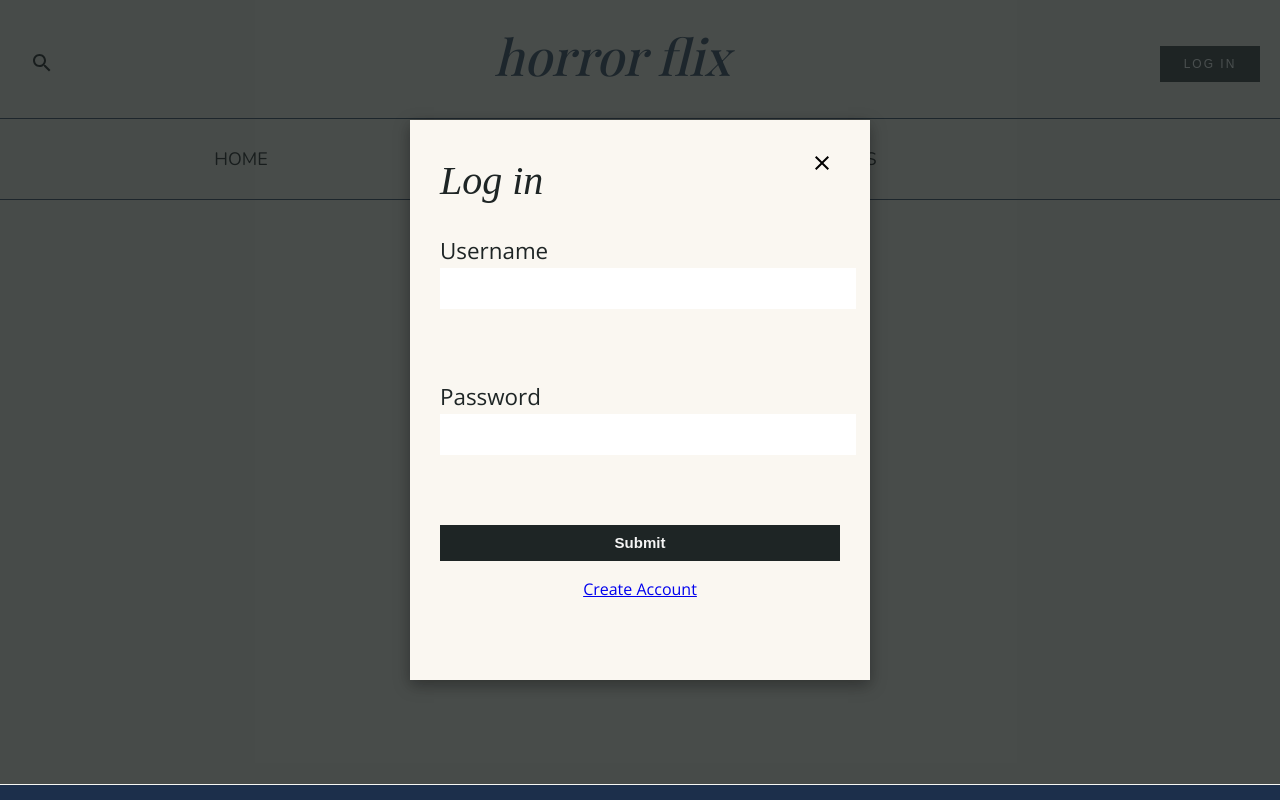
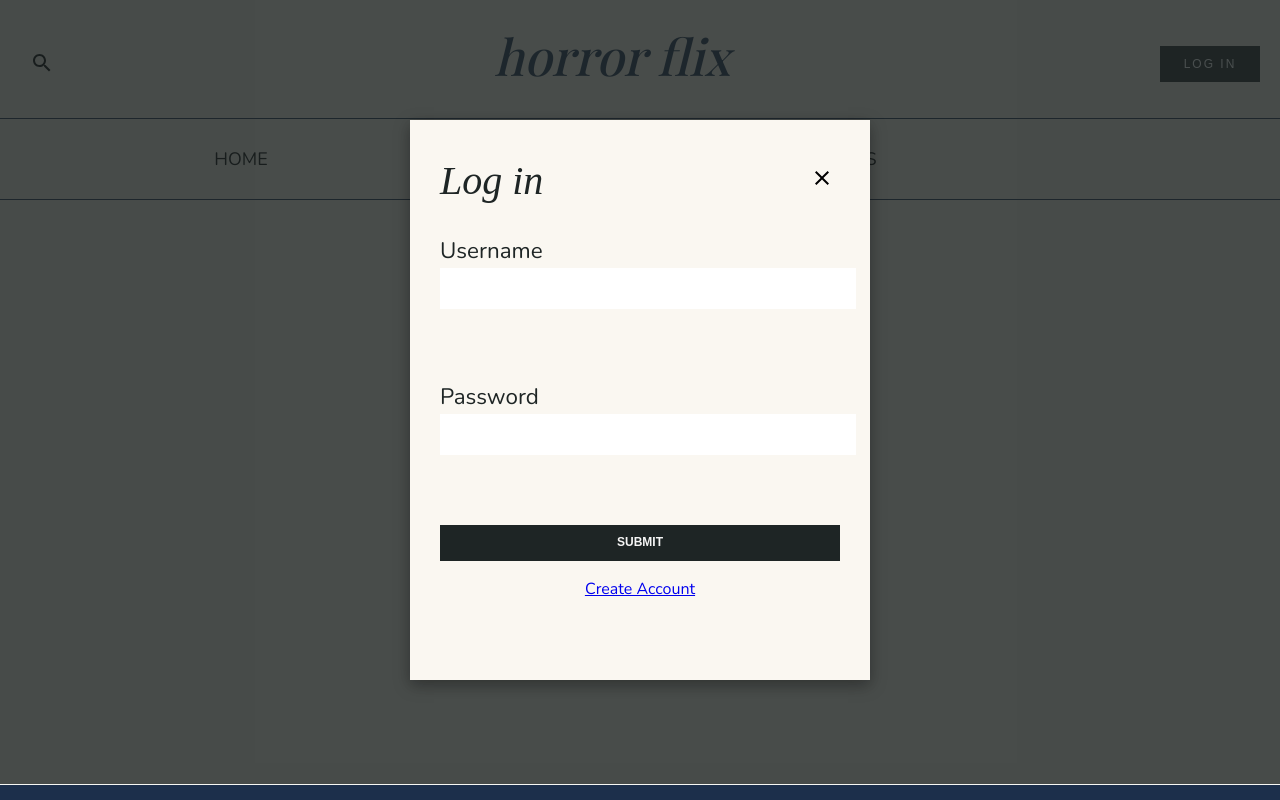
Before and after one commit to JLPinthecity/horror-movies-frontend, a React (Create React App) app: page /login in a window 1280 px wide. Shown: the top 800 px of the page. Built offline with nearby package versions, Linux system fonts and the light colour scheme; no server answers; a web font is replaced by a local one.

Commit message:
refactor modal css

```diff
--- a/src/components/LoginModal.js
+++ b/src/components/LoginModal.js
@@ -6,6 +6,7 @@ import { Close } from '@material-ui/icons';
 import { withRouter, Link } from 'react-router-dom';
 import { openOrCloseModal } from '../actions/openOrCloseModal';
 import { showOrHideSignupModal } from '../actions/signupModal';
+
 import "./Modal.css";
 
 const Login = (props) => {
@@ -32,11 +33,10 @@ const Login = (props) => {
 
     return (
         <div className="modalBackground">
+
             <div className="modalContainer">
 
                 <div className="first_row">
-
-
                     <div className="title">
                         Log in
                     </div><br/><br/>
@@ -44,7 +44,6 @@ const Login = (props) => {
                     <div className="loginModalCloseButton">
                         <button onClick={ props.openOrCloseModal }><Close/></button>
                     </div>
-
                 </div>
 
 
--- a/src/components/Modal.css
+++ b/src/components/Modal.css
@@ -14,7 +14,6 @@
 }
 
 .modalContainer {
-    font-family: 'Open Sans', sans-serif;
     width: 400px;
     height: 500px;
     background-color: rgb(250, 247, 241);
@@ -26,13 +25,16 @@
     transition: transform .3s ease-in-out;
 }
 
-.first_row{
+/* FIRST FLEX CHILD CONTAINER: TITLE AND CLOSE BUTTON*/
+.first_row {
     display: flex;
     flex-direction: row;
     width: 100%;
     justify-content: space-between;
+    align-items: center;
 }
 
+/* button */
 .first_row button{
     background-color: rgb(250, 247, 241);
     color: black;
@@ -41,6 +43,7 @@
     border-color: currentColor;
 }
 
+/* SECOND FLEX CHILD CONTAINER: FORM BODY */
 .modalContainer .body {
     font-size: 1.4rem;
     margin-top: 20px;
@@ -55,9 +58,12 @@
     font-weight: 600;
     margin: 0px 0px 16px;
     width: 100%;
-    font-size: 15px;
+    font-size: 12px;
     color: whitesmoke;
+    text-transform: uppercase;
 }
+
+
 
 .footer {
     text-align: center;
--- a/src/components/NavBar.css
+++ b/src/components/NavBar.css
@@ -135,7 +135,7 @@
 
 /* SPANS SURROUNDING MENU + CLOSE BUTTONS */
 .menu-container span {
-    font-size: 22px;
+    font-size: 25px;
     font-family: 'Playfair Display', serif;
     margin: 10px;
 }
```
Lines whose indentation alone changed are shown as unchanged.
